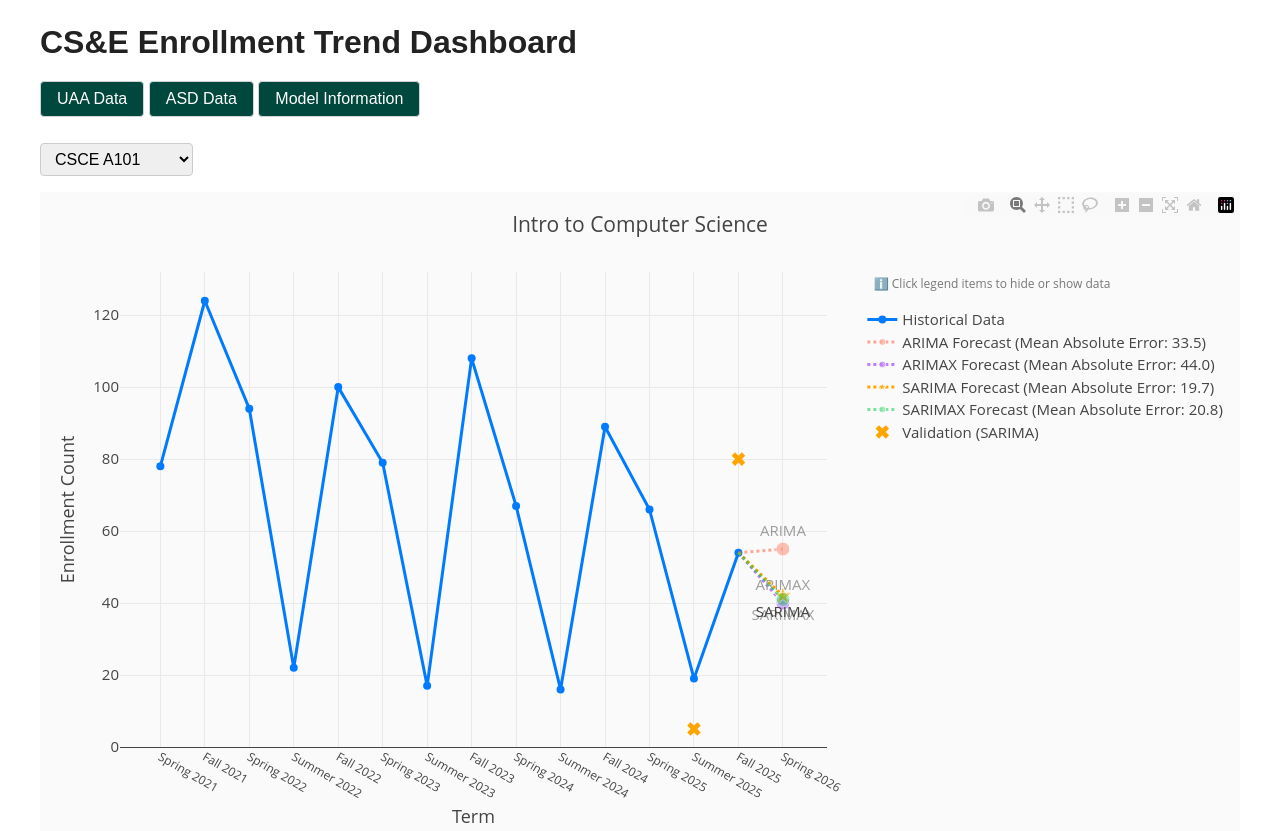
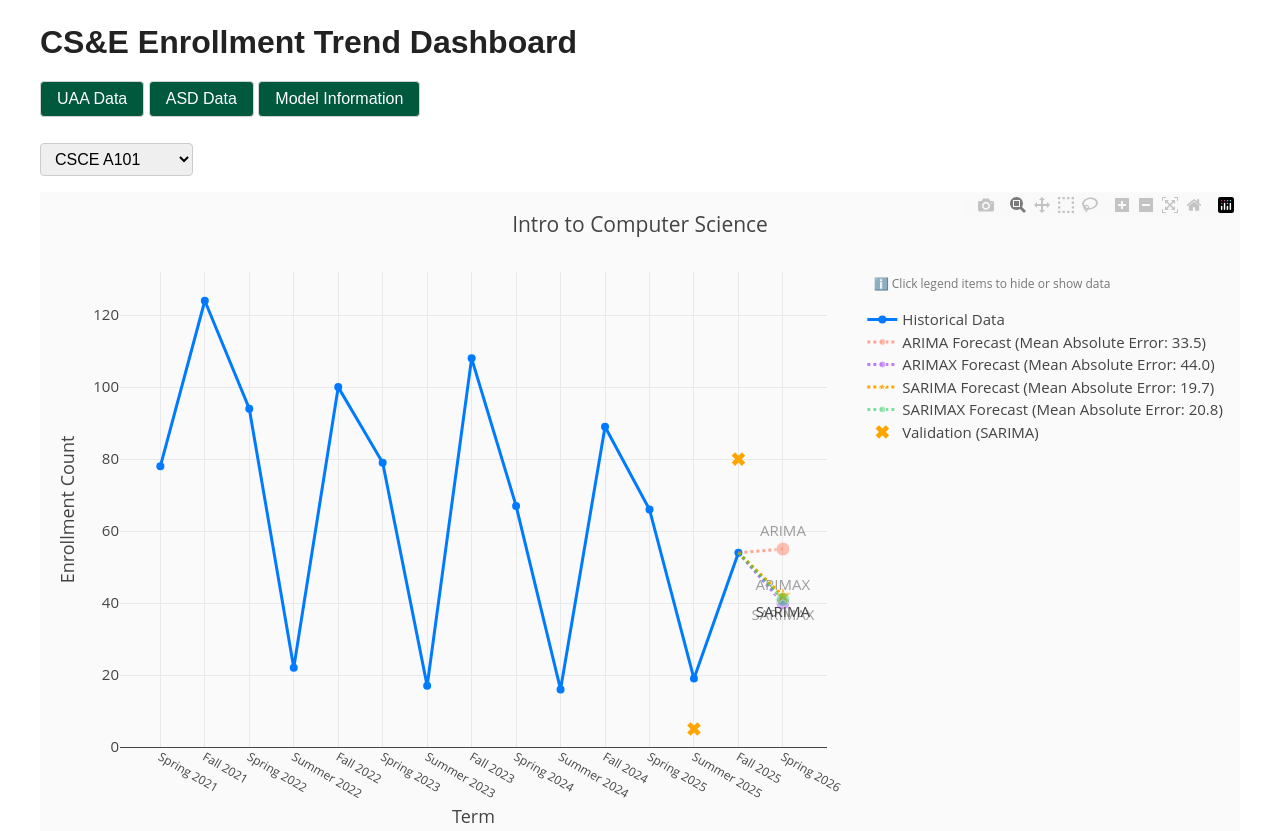
Before and after one commit to jaredkeeler2/470_Capstone, a Django app: page / in a window 1280 px wide. Shown: the part 341-1172 px from the top of the page. Run offline with Django 5.2, Linux system fonts and the light colour scheme; data comes from the database, SQL or seed files in the repository; some libraries are stand-ins or nearby versions.

Commit message:
updated button color

```diff
--- a/main/static/style.css
+++ b/main/static/style.css
@@ -17,7 +17,7 @@ button {
     cursor: pointer;
     border: 1px solid lightgrey;
     border-radius: 4px;
-    background: #00483D;
+    background: #00583D;
     color: white;
     font-size: 16px;
     transition: background-color 0.2s ease;
```
